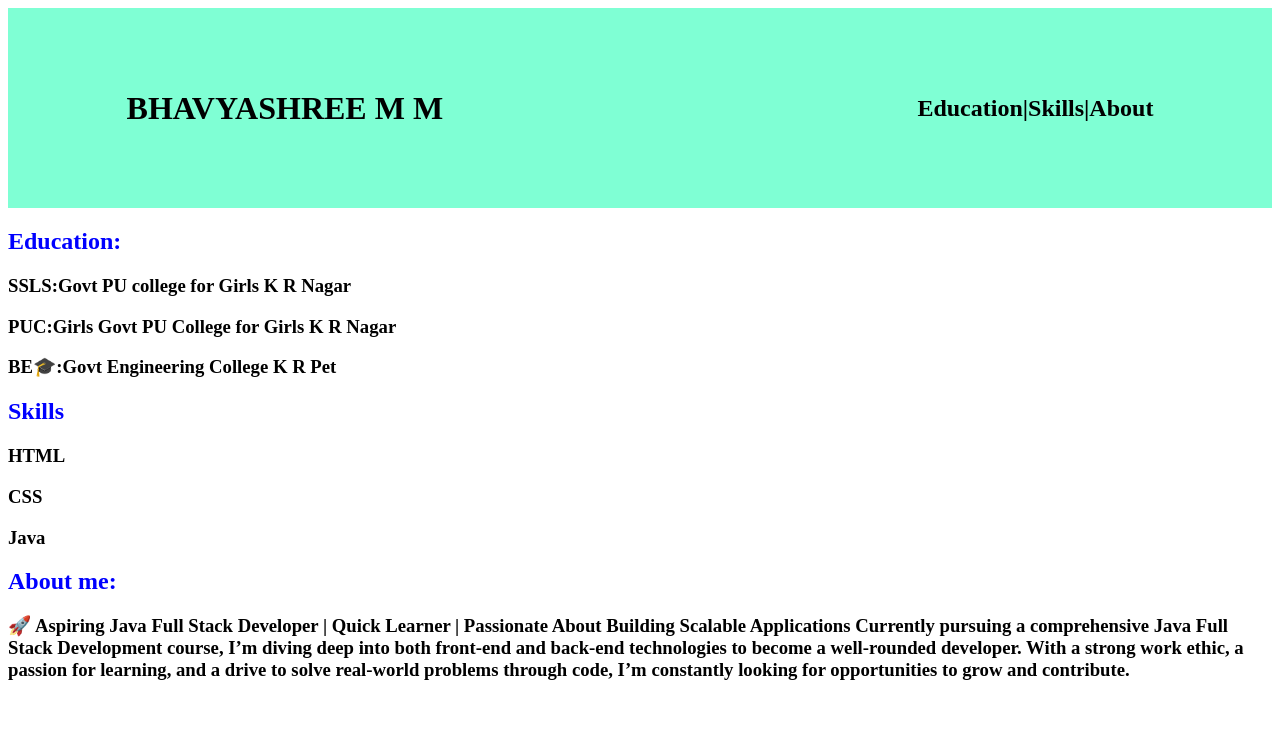
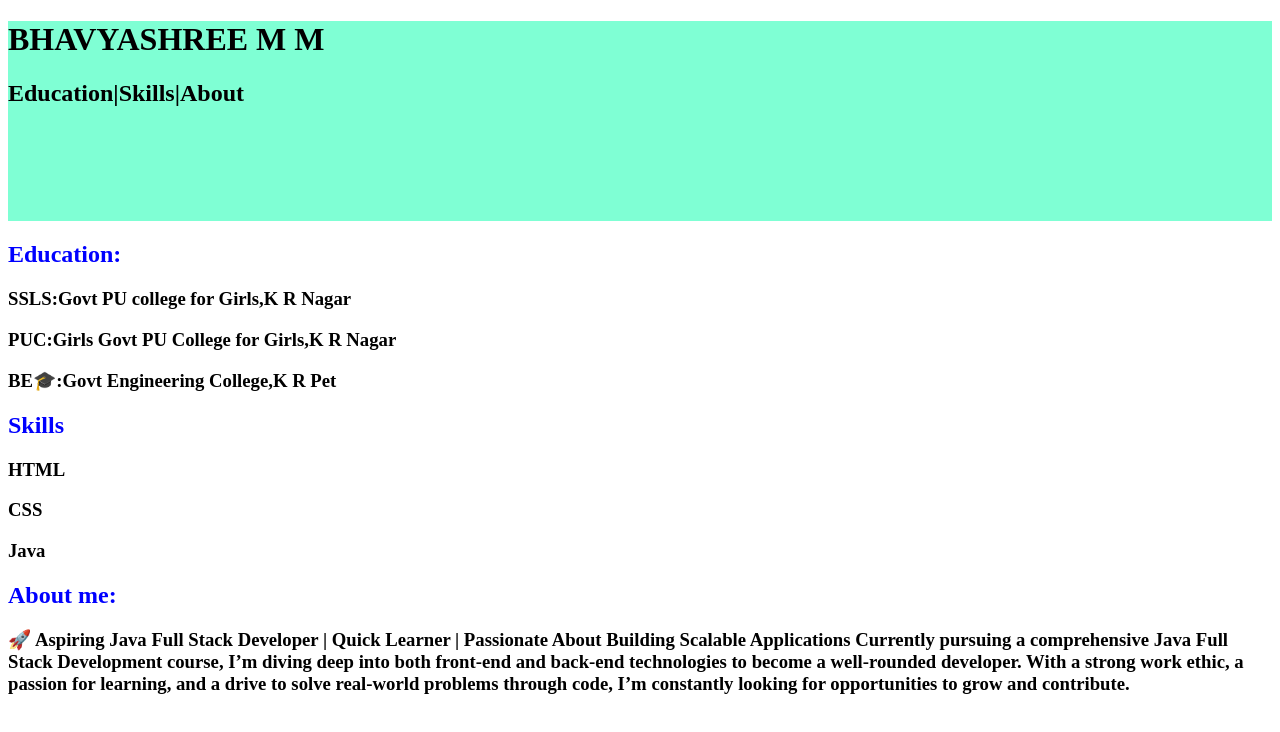
Before and after one commit to Bhavyashreemm/flipkart, a plain HTML site: page index.html in a window 1280 px wide. Drawn offline with Linux system fonts and the light colour scheme.

Commit message:
Update index.html

```diff
--- a/index.html
+++ b/index.html
@@ -10,9 +10,7 @@
             color: black;
             height: 200px;
             width: 100%;
-            display: flex;
-            justify-content:space-around ;
-            align-items: center;
+            margin:auto;
         }
         h2{
             color:blue;
@@ -25,13 +23,12 @@
 <body>
     <div>
         <h1>BHAVYASHREE M M</h1>
-        <br>
         <h2 id="a">Education|Skills|About</h2>
     </div>
     <h2>Education:</h2>
-    <h3><b>SSLS:</b>Govt PU college for Girls K R Nagar</h3>
-    <h3><b>PUC:</b>Girls Govt PU College for Girls K R Nagar </h3>
-    <h3><b>BE🎓:</b>Govt Engineering College K R Pet</h3>
+    <h3><b>SSLS:</b>Govt PU college for Girls,K R Nagar</h3>
+    <h3><b>PUC:</b>Girls Govt PU College for Girls,K R Nagar </h3>
+    <h3><b>BE🎓:</b>Govt Engineering College,K R Pet</h3>
     <h2>Skills</h2>
     <h3>HTML</h3>
     <h3>CSS</h3>
```
